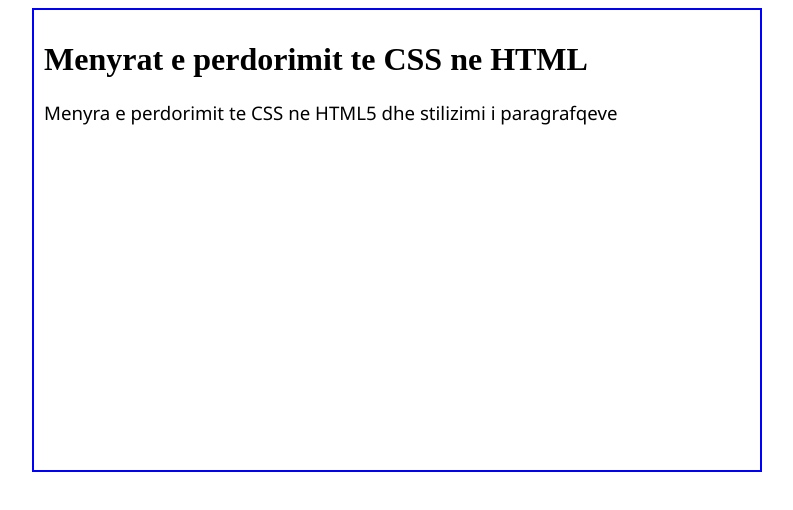
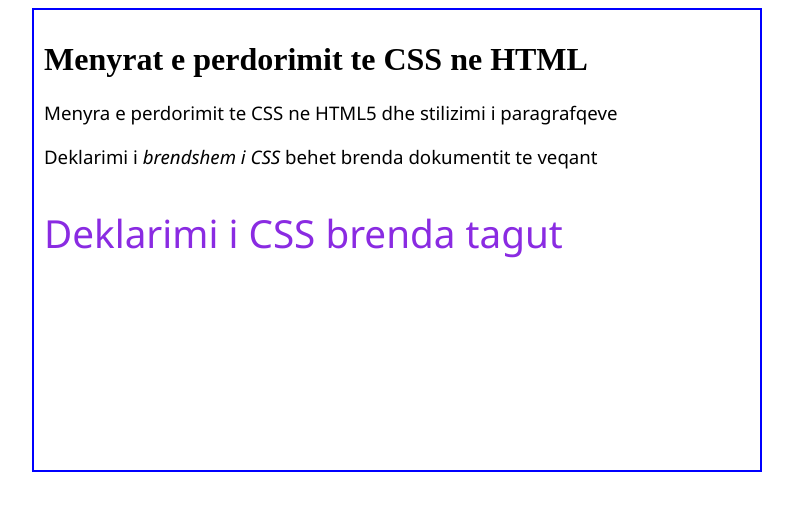
Before and after one commit to AliliArt/UBT_Ushtrime, a plain HTML site: page ushtrime ligjerat CSS.html in a window 1280 px wide. Shown: the whole page, without its empty margins (243-1036 px from the left). Drawn offline with Linux system fonts and the light colour scheme.

Commit message:
ndryshime

```diff
--- a/ushtrime ligjerat CSS.html
+++ b/ushtrime ligjerat CSS.html
@@ -1,31 +1,39 @@
 <!DOCTYPE html>
 <html>
+
 <head>
     <title>
         Selektoret e CSS
     </title>
 
 
-<link rel= 'stylesheet' type='text/css' href='stilizimi.css'/>
+    <link rel='stylesheet' type='text/css' href='stilizimi.css' />
     <style type='text/css'>
-p { font-family: 'Segoe UI';
-   font-size: 14pt;    }
+        p {
+            font-family: 'Segoe UI';
+            font-size: 14pt;
+        }
     </style>
 
 
 </head>
+
 <body>
-<div ID = 'K01'>
+    <div ID='K01'>
 
         <h1> Menyrat e perdorimit te CSS ne HTML</h1>
-    <p>
+        <p id='p01' class='c01'>
             Menyra e perdorimit te CSS ne HTML5 dhe stilizimi i paragrafqeve
         </p>
-
+        <p class='c01'>
+            Deklarimi i <em id='e01'>brendshem i CSS</em> behet brenda dokumentit te veqant
+        </p>
+        <p style='color: blueviolet;font-size: 29pt;'>Deklarimi i CSS brenda tagut</p>
 
 
     </div>
 
 
 </body>
+
 </html>
```
Lines whose indentation alone changed are shown as unchanged.
